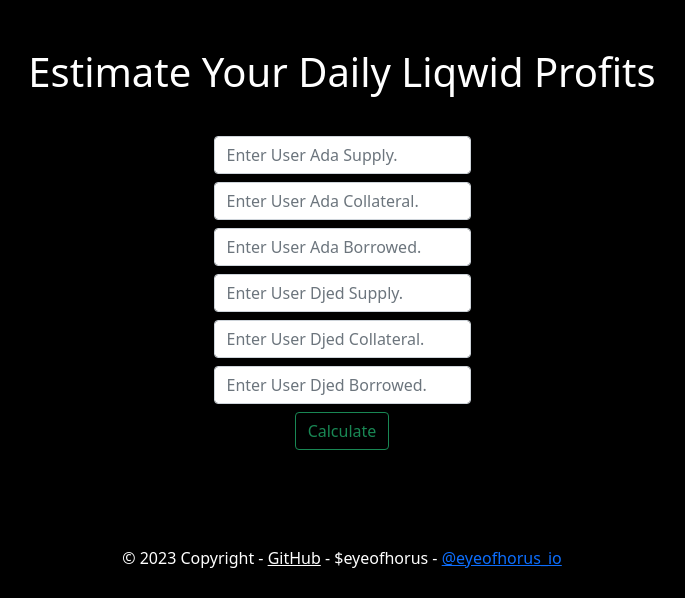
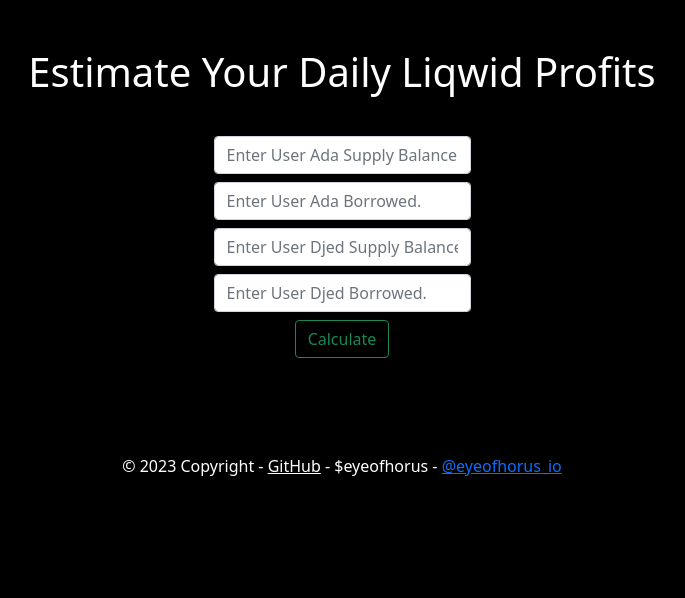
Before and after one commit to maso-soup/horus-project, a Django app: page /liqwid/ in a window 1280 px wide. Shown: the part 61-659 px from the top of the page, without its empty margins (298-983 px from the left). Run offline with Django 4.2, Linux system fonts and the light colour scheme.

Commit message:
Combined Supply and Collateral inputs

```diff
--- a/tools/templates/tools/liqwid_home.html
+++ b/tools/templates/tools/liqwid_home.html
@@ -6,11 +6,9 @@
 <form class="d-flex" method="POST" action="{% url 'liqwid'%}">
     {% csrf_token %}
     <div class="markets mx-auto">
-        <input class="form-control my-2" type="input" name="data" placeholder="Enter User Ada Supply." aria-label="Search">
-        <input class="form-control my-2" type="input" name="data" placeholder="Enter User Ada Collateral." aria-label="Search">
+        <input class="form-control my-2" type="input" name="data" placeholder="Enter User Ada Supply Balance." aria-label="Search">
         <input class="form-control my-2" type="input" name="data" placeholder="Enter User Ada Borrowed." aria-label="Seach">
-        <input class="form-control my-2" type="input" name="data" placeholder="Enter User Djed Supply." aria-label="Search">
-        <input class="form-control my-2" type="input" name="data" placeholder="Enter User Djed Collateral." aria-label="Search">
+        <input class="form-control my-2" type="input" name="data" placeholder="Enter User Djed Supply Balance." aria-label="Search">
         <input class="form-control my-2" type="input" name="data" placeholder="Enter User Djed Borrowed." aria-label="Seach">
         <button class="btn btn-outline-success" type="submit">Calculate</button>
     </div>
--- a/tools/views.py
+++ b/tools/views.py
@@ -539,10 +539,9 @@ def get_liqwid_data( params_list ):
         market_dict = {}
 
         user_token_supply = params_list[ param_counter ]
-        user_token_collateral = params_list[ param_counter + 1 ]
-        user_token_borrow = params_list[ param_counter + 2 ]
+        user_token_borrow = params_list[ param_counter + 1 ]
 
-        param_counter += 3
+        param_counter += 2
 
         market_id = market[ "marketId" ]
         print(market_id)
@@ -560,7 +559,7 @@ def get_liqwid_data( params_list ):
         market_dict[ "borrow_daily_apr" ] = borrow_daily_apr * 100
         market_dict[ "supply_daily_apr" ] = supply_daily_apr * 100
 
-        supply_revenue_daily = supply_daily_apr * ( user_token_supply + user_token_collateral )
+        supply_revenue_daily = supply_daily_apr * ( user_token_supply )
         borrow_interest_daily = borrow_daily_apr * user_token_borrow
 
         market_dict[ "supply_revenue_daily" ] = supply_revenue_daily
@@ -572,11 +571,11 @@ def get_liqwid_data( params_list ):
         total_ada_value_supplied = total_token_supplied
         total_ada_value_borrowed = total_token_borrowed
 
-        user_ada_value_supplied = user_token_supply + user_token_collateral
+        user_ada_value_supplied = user_token_supply
         user_ada_value_borrowed = user_token_borrow
 
         market_dict[ "stake_daily_apr" ] = ( stake_daily_apr * 100 ) * ( token_liquidity / total_token_supplied  )
-        stake_revenue_daily = stake_daily_apr * ( user_token_supply + user_token_collateral )
+        stake_revenue_daily = stake_daily_apr * ( user_token_supply )
         market_dict[ "stake_revenue_daily" ] = stake_revenue_daily
 
         token_price = 1
@@ -587,7 +586,7 @@ def get_liqwid_data( params_list ):
             total_ada_value_supplied = total_token_supplied / token_price
             total_ada_value_borrowed = total_token_borrowed / token_price
 
-            user_ada_value_supplied = ( user_token_supply + user_token_collateral ) / token_price
+            user_ada_value_supplied = ( user_token_supply ) / token_price
             user_ada_value_borrowed = ( user_token_borrow ) / token_price
 
             market_dict[ "stake_daily_apr" ] = 0
```
